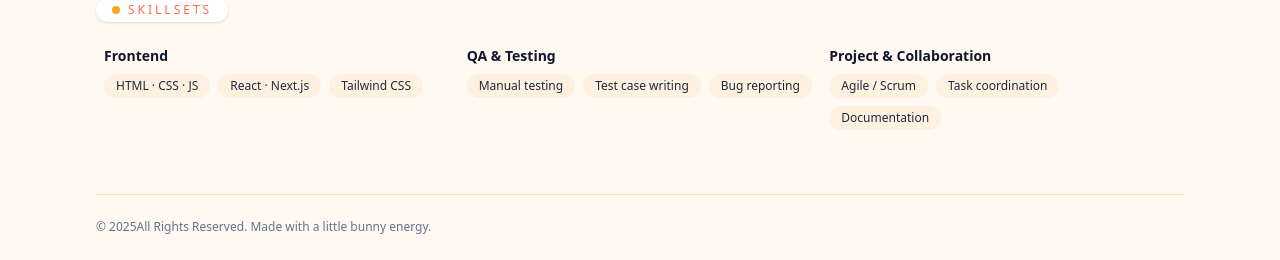
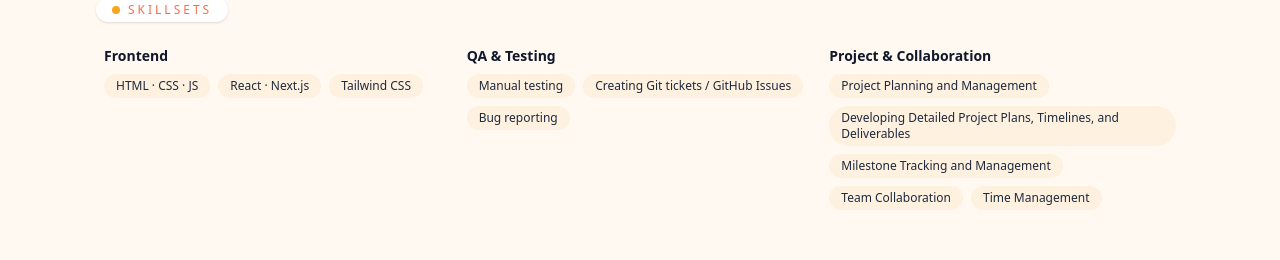
Before and after one commit to maeEsp/maaespera, a Next.js app: page / in a window 1280 px wide. Shown: the part 3100-3360 px from the top of the page. Built offline with nearby package versions, Linux system fonts and the light colour scheme.

Commit message:
Fix footer spacing and update skillset descriptions for clarity and detail

```diff
--- a/src/app/page.tsx
+++ b/src/app/page.tsx
@@ -197,7 +197,7 @@ export default function Home() {
 
         <footer className="border-t border-[#ffdfaa] pt-6 text-xs text-slate-500">
           <p>
-            © {new Date().getFullYear()}All Rights Reserved. Made with a little
+            © {new Date().getFullYear()} All Rights Reserved. Made with a little
             bunny energy.
           </p>
         </footer>
--- a/src/app/sections/skillsets.tsx
+++ b/src/app/sections/skillsets.tsx
@@ -29,7 +29,7 @@ export default function Skillsets() {
               Manual testing
             </li>
             <li className="rounded-full bg-[#fff1e0] px-3 py-1 text-xs font-medium text-slate-800">
-              Test case writing
+              Creating Git tickets / GitHub Issues{" "}
             </li>
             <li className="rounded-full bg-[#fff1e0] px-3 py-1 text-xs font-medium text-slate-800">
               Bug reporting
@@ -42,13 +42,19 @@ export default function Skillsets() {
           </h4>
           <ul className="flex flex-wrap gap-2">
             <li className="rounded-full bg-[#fff1e0] px-3 py-1 text-xs font-medium text-slate-800">
-              Agile / Scrum
+              Project Planning and Management
             </li>
             <li className="rounded-full bg-[#fff1e0] px-3 py-1 text-xs font-medium text-slate-800">
-              Task coordination
+              Developing Detailed Project Plans, Timelines, and Deliverables
             </li>
             <li className="rounded-full bg-[#fff1e0] px-3 py-1 text-xs font-medium text-slate-800">
-              Documentation
+              Milestone Tracking and Management
+            </li>
+            <li className="rounded-full bg-[#fff1e0] px-3 py-1 text-xs font-medium text-slate-800">
+              Team Collaboration
+            </li>
+            <li className="rounded-full bg-[#fff1e0] px-3 py-1 text-xs font-medium text-slate-800">
+              Time Management
             </li>
           </ul>
         </div>
```
